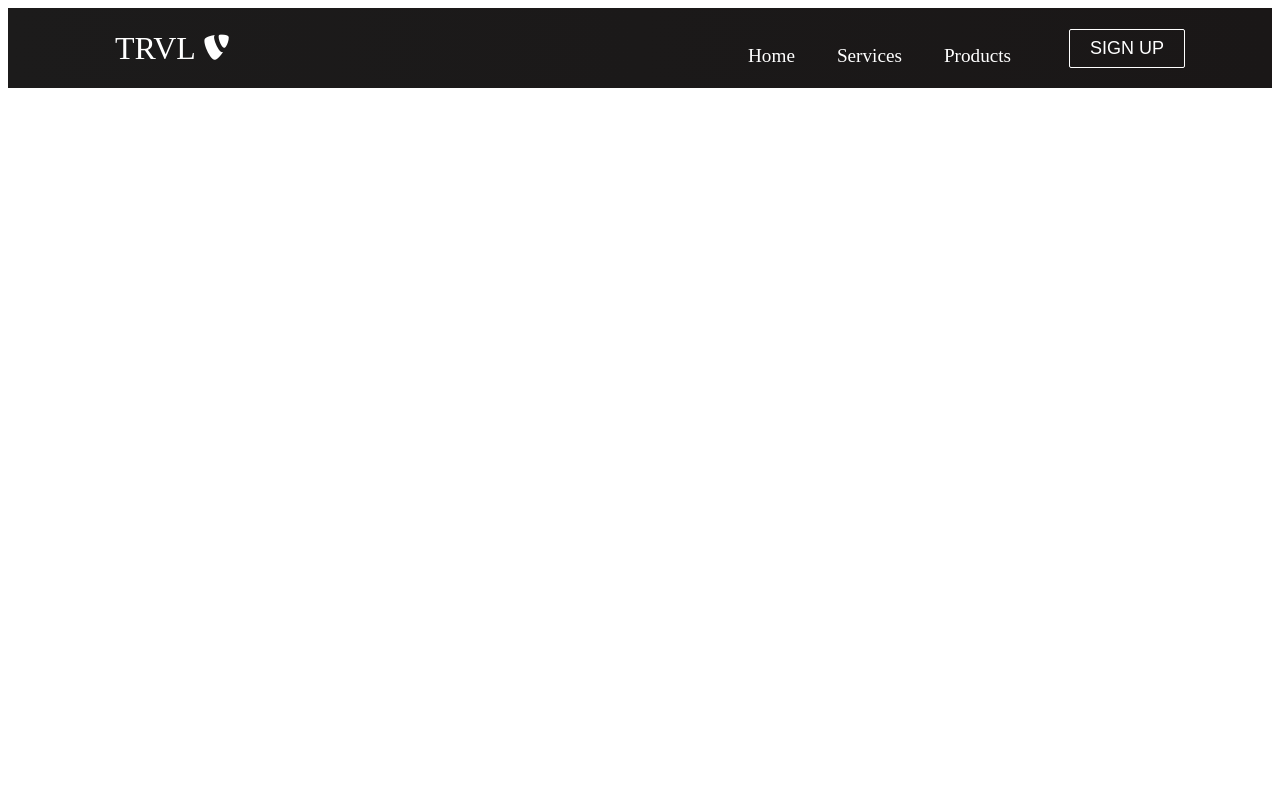
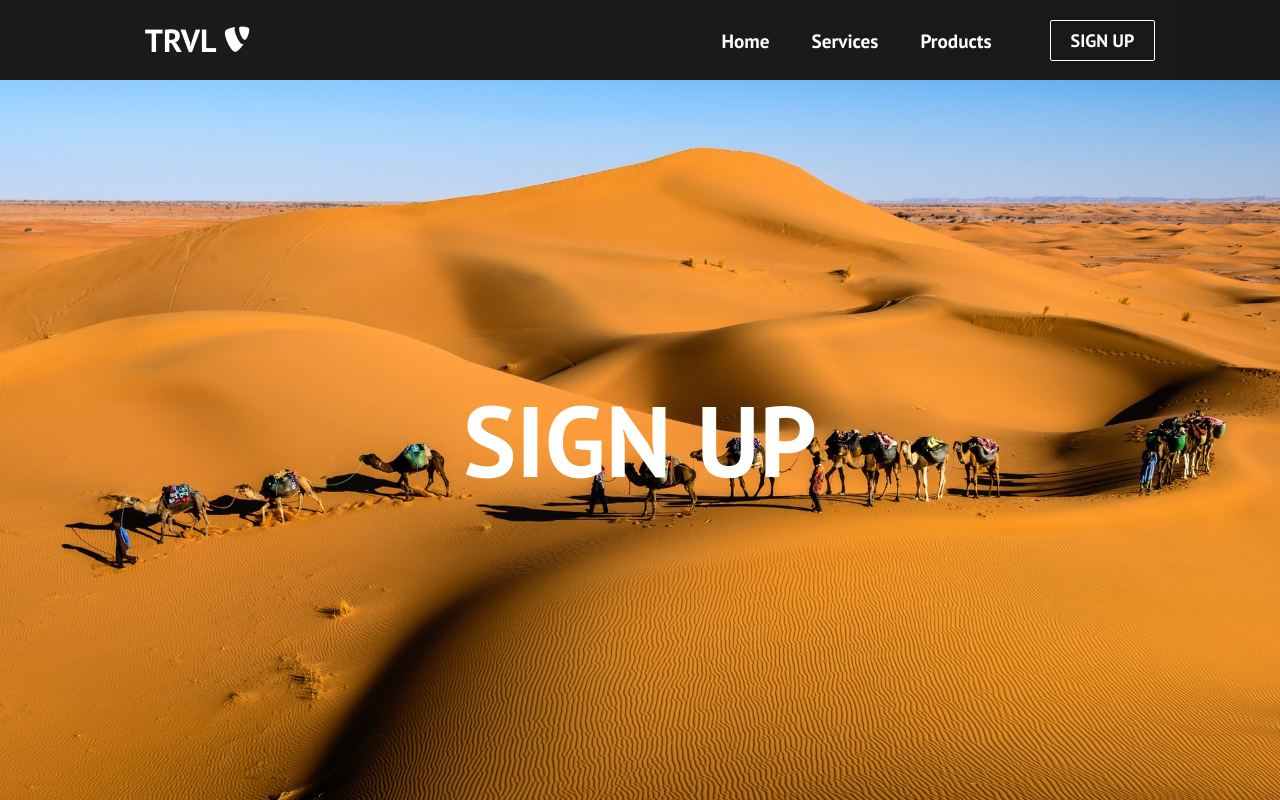
Before and after one commit to samir321-pixel/Travel-Website--React-JS, a React (Create React App) app in the folder travel-react-app/: page /sign-up in a window 1280 px wide. Built offline with nearby package versions, Linux system fonts and the light colour scheme.

Commit message:
--Image URL in CSS file Added

```diff
--- a/travel-react-app/src/App.css
+++ b/travel-react-app/src/App.css
@@ -1,158 +1,44 @@
-.navbar {
-  background: linear-gradient(90deg, rgb(28, 27, 27) 0%, rgb(26, 23, 23) 100%);
-  height: 80px;
-  display: flex;
-  justify-content: center;
-  align-items: center;
-  font-size: 1.2rem;
-  position: sticky;
-  top: 0;
-  z-index: 999;
+* {
+  box-sizing: border-box;
+  margin: 0;
+  padding: 0;
+  font-family: 'PT Sans', sans-serif;
 }
 
-.navbar-container {
+.home,
+.services,
+.products,
+.sign-up {
   display: flex;
+  height: 90vh;
+  align-items: center;
   justify-content: center;
-  align-items: center;
-  height: 80px;
-  max-width: 1500px;
+  font-size: 3rem;
 }
 
-.navbar-logo {
+.services {
+  background-image: url('../public/images/img-2.jpg');
+  background-position: center;
+  background-size: cover;
+  background-repeat: no-repeat;
   color: #fff;
-  justify-self: start;
-  margin-left: 20px;
-  cursor: pointer;
-  text-decoration: none;
-  font-size: 2rem;
-  display: flex;
-  align-items: center;
+  font-size: 100px;
 }
 
-.fa-typo3 {
-  margin-left: 0.5rem;
-  font-size: 1.8rem;
+.products {
+  background-image: url('../public/images/img-1.jpg');
+  background-position: center;
+  background-size: fill;
+  background-repeat: no-repeat;
+  color: #fff;
+  font-size: 100px;
 }
 
-.nav-menu {
-  display: grid;
-  grid-template-columns: repeat(4, auto);
-  grid-gap: 10px;
-  list-style: none;
-  text-align: center;
-  width: 60vw;
-  justify-content: end;
-  margin-right: 2rem;
+.sign-up {
+  background-image: url('../public/images/img-8.jpg');
+  background-position: center;
+  background-size: cover;
+  background-repeat: no-repeat;
+  color: #fff;
+  font-size: 100px;
 }
-
-.nav-item {
-  height: 80px;
-}
-
-.nav-links {
-  color: #fff;
-  display: flex;
-  align-items: center;
-  text-decoration: none;
-  padding: 0.5rem 1rem;
-  height: 100%;
-}
-
-.nav-links:hover {
-  border-bottom: 4px solid #fff;
-  transition: all 0.2s ease-out;
-}
-
-.fa-bars {
-  color: #fff;
-}
-
-.nav-links-mobile {
-  display: none;
-}
-
-.menu-icon {
-  display: none;
-}
-
-@media screen and (max-width: 960px) {
-  .NavbarItems {
-    position: relative;
-  }
-
-  .nav-menu {
-    display: flex;
-    flex-direction: column;
-    width: 100%;
-    height: 90vh;
-    position: absolute;
-    top: 80px;
-    left: -100%;
-    opacity: 1;
-    transition: all 0.5s ease;
-  }
-
-  .nav-menu.active {
-    background: #242222;
-    left: 0;
-    opacity: 1;
-    transition: all 0.5s ease;
-    z-index: 1;
-  }
-
-  .nav-links {
-    text-align: center;
-    padding: 2rem;
-    width: 100%;
-    display: table;
-  }
-
-  .nav-links:hover {
-    background-color: #fff;
-    color: #242424;
-    border-radius: 0;
-  }
-
-  .navbar-logo {
-    position: absolute;
-    top: 0;
-    left: 0;
-    transform: translate(25%, 50%);
-  }
-
-  .menu-icon {
-    display: block;
-    position: absolute;
-    top: 0;
-    right: 0;
-    transform: translate(-100%, 60%);
-    font-size: 1.8rem;
-    cursor: pointer;
-  }
-
-  .fa-times {
-    color: #fff;
-    font-size: 2rem;
-  }
-
-  .nav-links-mobile {
-    display: block;
-    text-align: center;
-    margin: 2rem auto;
-    border-radius: 4px;
-    width: 80%;
-    text-decoration: none;
-    font-size: 1.5rem;
-    background-color: transparent;
-    color: #fff;
-    padding: 14px 20px;
-    border: 1px solid #fff;
-    transition: all 0.3s ease-out;
-  }
-
-  .nav-links-mobile:hover {
-    background: #fff;
-    color: #242424;
-    transition: 250ms;
-  }
-}
--- a/travel-react-app/src/App.js
+++ b/travel-react-app/src/App.js
@@ -2,6 +2,9 @@
 import Navbar from './components/Navbar';
 import { BrowserRouter as Router, Switch, Route } from 'react-router-dom';
 import Home from './components/pages/Home';
+import Services from './components/pages/Services';
+import Products from './components/pages/Products';
+import SignUp from './components/pages/SignUp';
 
 function App() {
   return (
@@ -10,6 +13,9 @@
         <Navbar />
         <Switch>
           <Route path='/' exact component={Home} />
+          <Route path='/services' exact component={Services} />
+          <Route path='/products' exact component={Products} />
+          <Route path='/sign-up' exact component={SignUp} />
         </Switch>
       </Router>
     </>
--- a/travel-react-app/src/components/Cards.js
+++ b/travel-react-app/src/components/Cards.js
@@ -1,7 +1,7 @@
 import React from 'react'
 import CardItem from './CardItem'
 import './Cards.css'
-function Cards () {
+function Cards() {
     return (
         <div className='cards'>
             <h1>
@@ -11,10 +11,37 @@
                 <div className="cards__wrapper">
                     <ul className='cards__items'>
                         <CardItem
-                        src='images/img-9.jpg'
-                        text="Explore the hidden waterfall depp inside the Amazon Jungle"
-                        lable="Adventure"
-                        path='/services'
+                            src='images/img-9.jpg'
+                            text="Explore the hidden waterfall depp inside the Amazon Jungle"
+                            label="Adventure"
+                            path='/services'
+                        />
+                        <CardItem
+                            src='images/img-2.jpg'
+                            text="Travel through the Island of Bali in A Private Cruise"
+                            label="Luxury"
+                            path='/services'
+                        />
+                    </ul>
+
+                    <ul className='cards__items'>
+                        <CardItem
+                            src='images/img-3.jpg'
+                            text="Set Sail in the Atlantic Ocean visiting Uncharted Waters"
+                            label="Mystery"
+                            path='/services'
+                        />
+                        <CardItem
+                            src='images/img-4.jpg'
+                            text="Explore the Football on Top of the Himalayan"
+                            label="Adventure"
+                            path='/products'
+                        />
+                                                <CardItem
+                            src='images/img-8.jpg'
+                            text="Ride through the Sahara Desert on a guided camel tour"
+                            label="Adrenaline"
+                            path='/sign-up'
                         />
                     </ul>
                 </div>
--- /dev/null
+++ b/travel-react-app/src/components/pages/Products.js
@@ -0,0 +1,5 @@
+import React from 'react'
+import '../../App.css'
+export default function Products() {
+    return <h1 className='products'>PRODUCTS</h1>
+}
--- /dev/null
+++ b/travel-react-app/src/components/pages/Services.js
@@ -0,0 +1,6 @@
+import React from 'react';
+import '../../App.css';
+
+export default function Services() {
+  return <h1 className='services'>SERVICES</h1>;
+}
--- /dev/null
+++ b/travel-react-app/src/components/pages/SignUp.js
@@ -0,0 +1,5 @@
+import React from 'react'
+import '../../App.css'
+export default function SignUp() {
+    return <h1 className='sign-up'>SIGN UP</h1>
+}
```
Also changed, not shown: travel-react-app/src/components/Navbar.css (indentation only).
